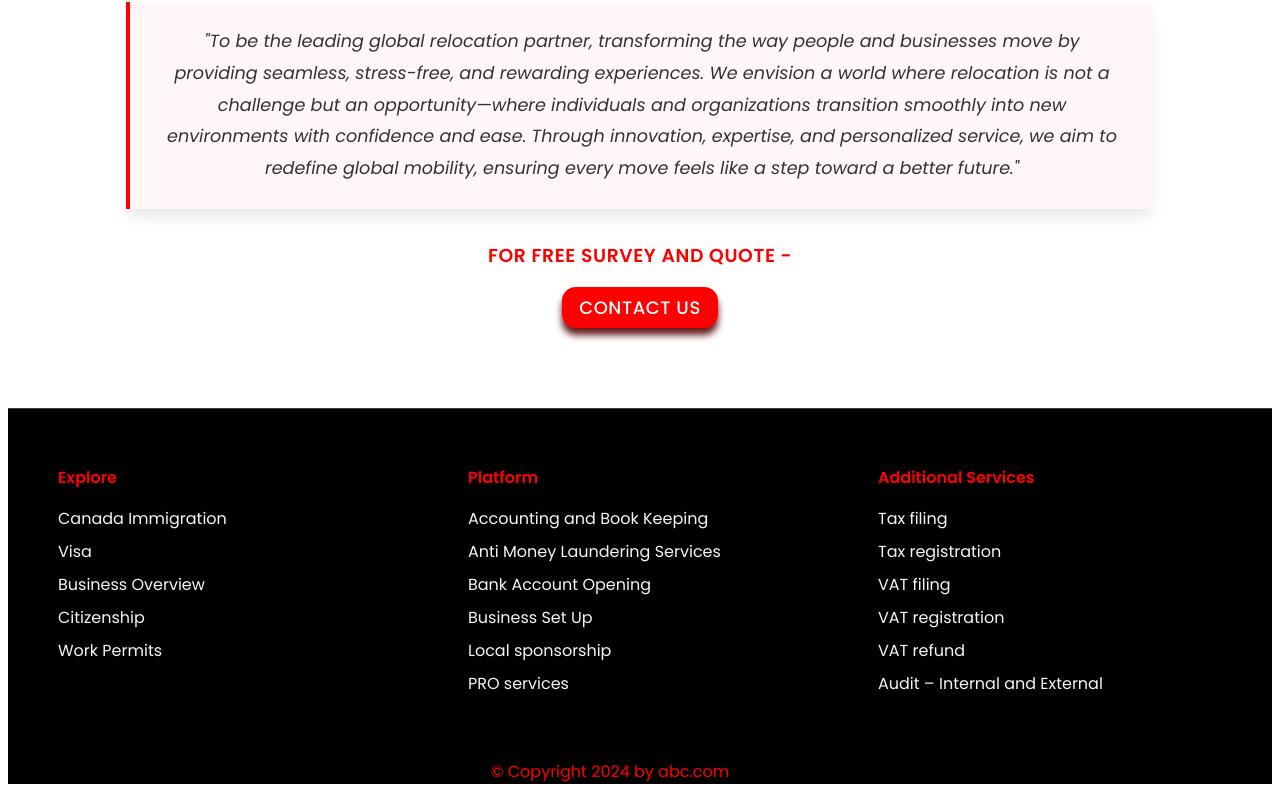
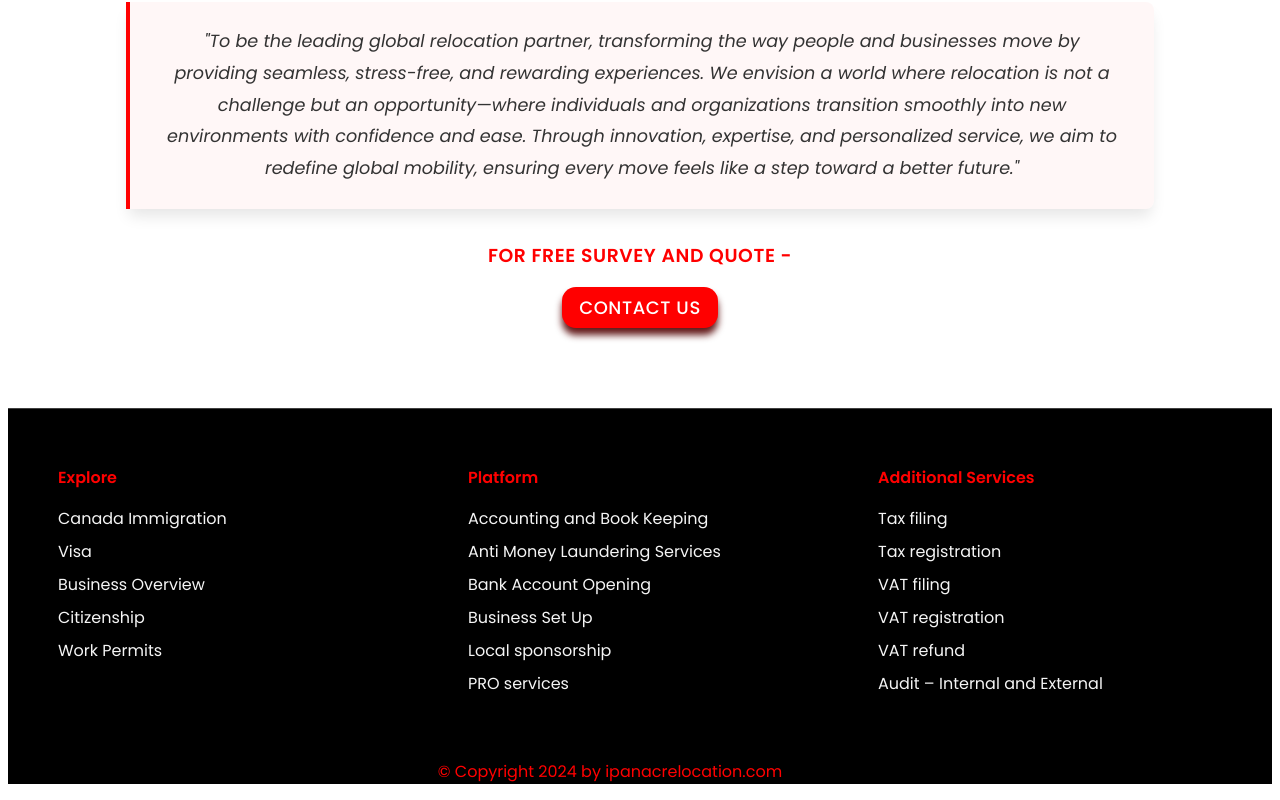
Before and after one commit to Mir-pes/ipanac-1, a React (Vite) app: page / in a window 1280 px wide. Shown: the part 1750-2550 px from the top of the page. Built offline with nearby package versions, Linux system fonts and the light colour scheme.

Commit message:
Update footer.jsx

```diff
--- a/src/footer.jsx
+++ b/src/footer.jsx
@@ -43,7 +43,7 @@
 
                 </div>
                 <div className="copyright-section">
-                    <p>© Copyright 2024 by abc.com</p>
+                    <p>© Copyright 2024 by ipanacrelocation.com</p>
                 </div>
             </footer>
         </div>
```
